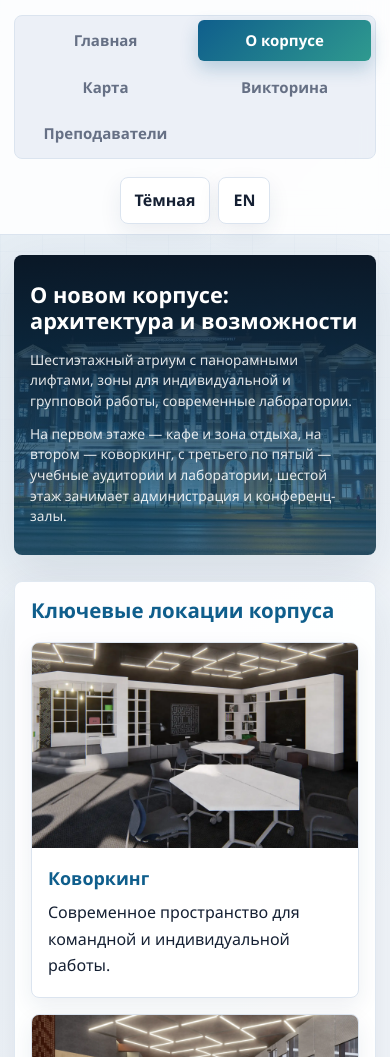
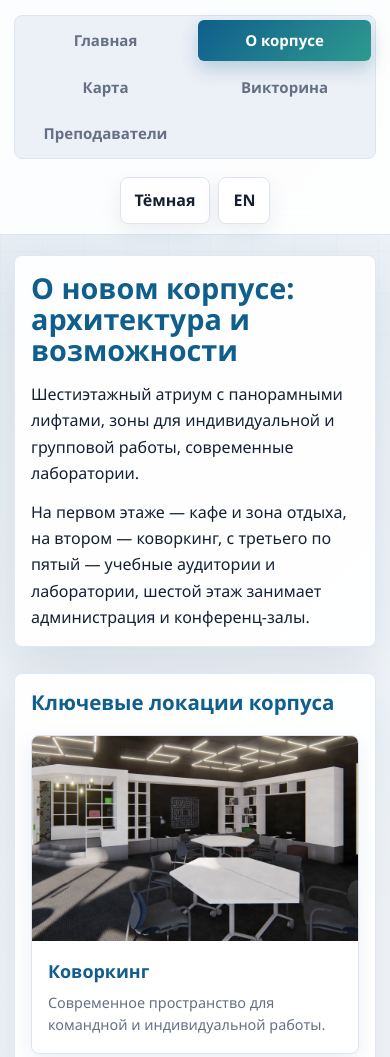
Before and after one commit to escapewww/tumgu-new-building, a plain HTML site: page about.html in a window 390 px wide. Shown: the part 43-1100 px from the top of the page. Drawn offline with Linux system fonts and the light colour scheme.

Commit message:
Add files via upload

```diff
--- a/css/style.css
+++ b/css/style.css
@@ -274,7 +274,7 @@ body.dark .card {
     border-color: rgba(47, 154, 143, 0.42);
 }
 
-main > .card:first-child {
+.card.hero-card {
     min-height: 250px;
     display: flex;
     flex-direction: column;
@@ -286,13 +286,13 @@ main > .card:first-child {
         url("../images/facade.jpg") center / cover;
 }
 
-main > .card:first-child p {
+.card.hero-card p {
     max-width: 820px;
     color: rgba(255, 255, 255, 0.88);
 }
 
-main > .card:first-child h2,
-main > .card:first-child h3 {
+.card.hero-card h2,
+.card.hero-card h3 {
     color: #ffffff;
 }
 
@@ -448,6 +448,12 @@ video,
     margin-bottom: 6px;
     color: var(--accent);
     font-size: 1.12rem;
+}
+
+.location-card-content p {
+    color: var(--muted-text);
+    font-size: 0.9rem;
+    line-height: 1.5;
 }
 
 .video-placeholder iframe,
@@ -845,21 +851,21 @@ footer {
         padding: 16px;
     }
 
-    main > .card:first-child {
+    .card.hero-card {
         min-height: 300px;
         background:
             linear-gradient(180deg, rgba(10, 25, 41, 0.9), rgba(15, 94, 140, 0.68)),
             url("../images/facade.jpg") center / cover;
     }
 
-    main > .card:first-child h2 {
+    .card.hero-card h2 {
         font-size: 1.36rem;
         line-height: 1.18;
         overflow-wrap: anywhere;
         word-break: break-word;
     }
 
-    main > .card:first-child p {
+    .card.hero-card p {
         font-size: 0.86rem;
         line-height: 1.5;
         overflow-wrap: anywhere;
```
Also changed, not shown: index.html (+1 -1 lines).
